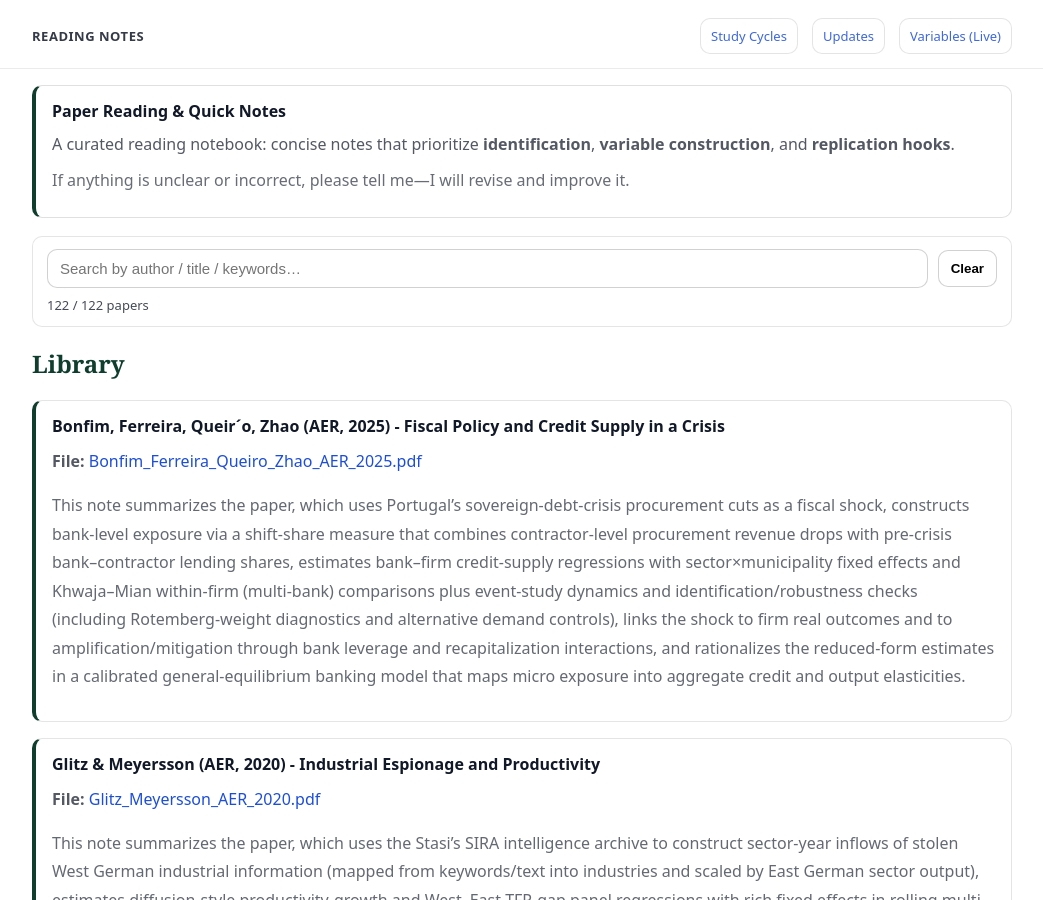
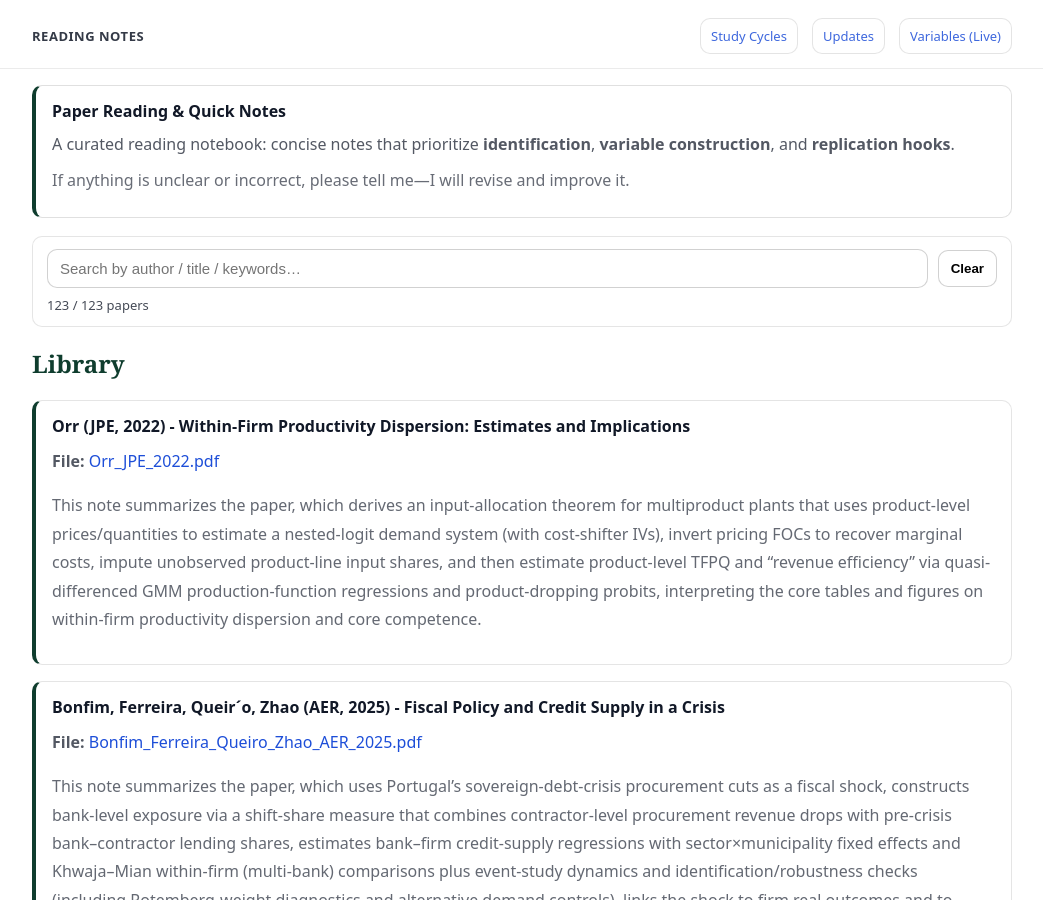
Before and after one commit to yaxinzn/study-archive, a Jekyll site: the page built from reading/index.md, in a window 1280 px wide and 900 px high. Shown: the whole window, without its empty margins (118-1161 px from the left). Built offline with Jekyll 4.4.1, drawn with Linux system fonts in a browser that asks for light colours.

Commit message:
Reading: add/update Orr_JPE_2022.pdf

```diff
--- a/_data/reading.yml
+++ b/_data/reading.yml
@@ -1,3 +1,7 @@
+- title: "Orr (JPE, 2022) - Within-Firm Productivity Dispersion: Estimates and Implications"
+  file: "Orr_JPE_2022.pdf"
+  desc: "This note summarizes the paper, which derives an input-allocation theorem for multiproduct plants that uses product-level prices/quantities to estimate a nested-logit demand system (with cost-shifter IVs), invert pricing FOCs to recover marginal costs, impute unobserved product-line input shares, and then estimate product-level TFPQ and “revenue efficiency” via quasi-differenced GMM production-function regressions and product-dropping probits, interpreting the core tables and figures on within-firm productivity dispersion and core competence."
+
 - title: "Bonfim, Ferreira, Queir´o, Zhao (AER, 2025) - Fiscal Policy and Credit Supply in a Crisis"
   file: "Bonfim_Ferreira_Queiro_Zhao_AER_2025.pdf"
   desc: "This note summarizes the paper, which uses Portugal’s sovereign-debt-crisis procurement cuts as a fiscal shock, constructs bank-level exposure via a shift-share measure that combines contractor-level procurement revenue drops with pre-crisis bank–contractor lending shares, estimates bank–firm credit-supply regressions with sector×municipality fixed effects and Khwaja–Mian within-firm (multi-bank) comparisons plus event-study dynamics and identification/robustness checks (including Rotemberg-weight diagnostics and alternative demand controls), links the shock to firm real outcomes and to amplification/mitigation through bank leverage and recapitalization interactions, and rationalizes the reduced-form estimates in a calibrated general-equilibrium banking model that maps micro exposure into aggregate credit and output elasticities."
```
Also changed, not shown: 1 other file.
